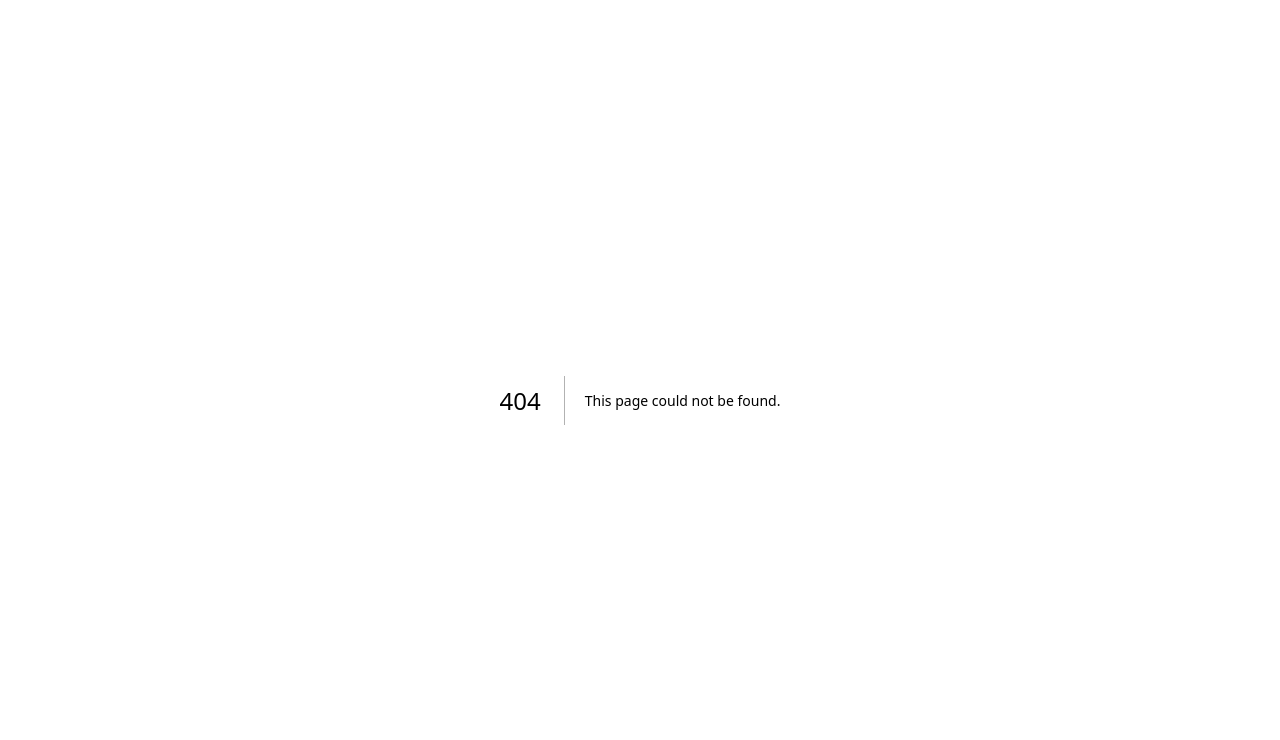
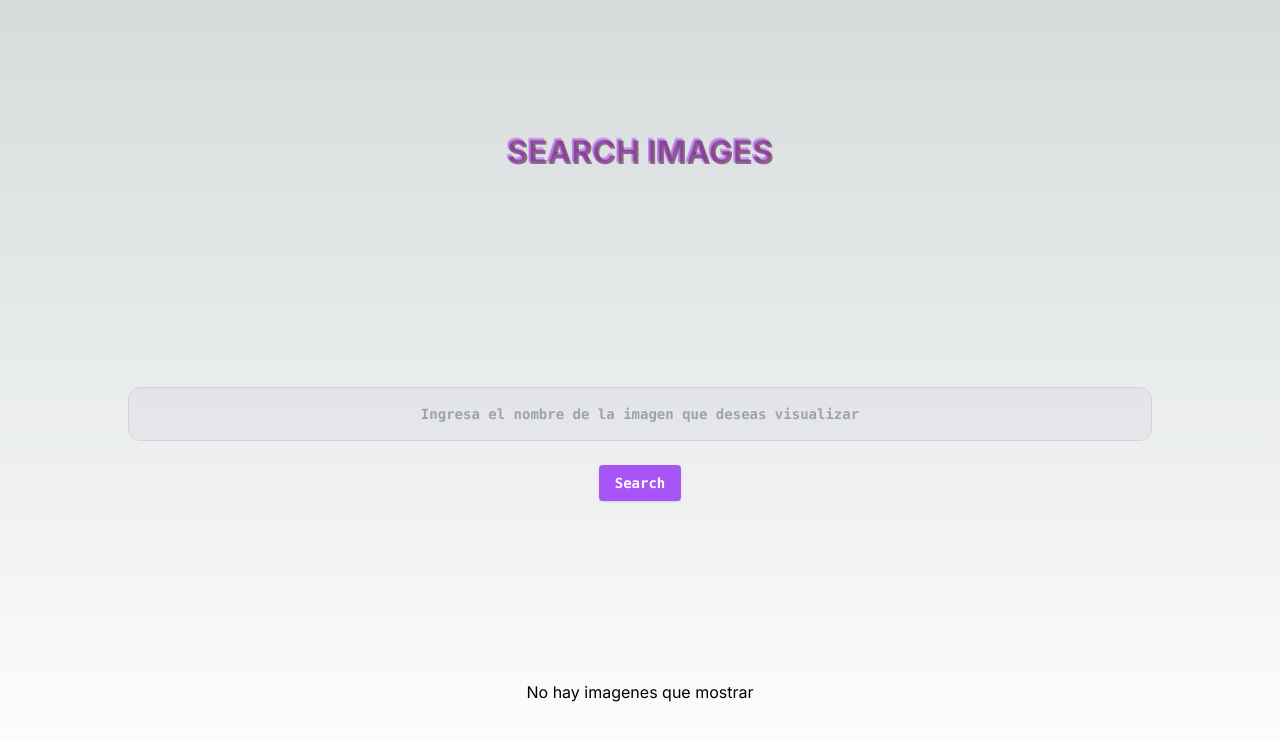
Before and after one commit to LIZGRICAS/app-Nextjs, a Next.js app: page /imgSearch in a window 1280 px wide. Before the commit this address had no page. Shown: the top 740 px of the page. Built offline with nearby package versions, Linux system fonts and the light colour scheme.

Commit message:
app search img

```diff
--- a/src/app/components/Navigation.tsx
+++ /dev/null
@@ -1,25 +0,0 @@
-import React from 'react'
-
-const Links = [{
-    label: 'Home',
-    route: '/'
-  },
-  {
-    label: 'FormSchema',
-    route: '/formSchema'
-  },
-  ]
-
-const Navigation = () => {
-  return (
-    <nav>
-        <ul>
-            <li>
-            home
-            </li>
-        </ul>
-    </nav>
-  )
-}
-
-export default Navigation
--- a/src/app/formSchema/page.tsx
+++ b/src/app/formSchema/page.tsx
@@ -19,7 +19,6 @@ export default function ReactHookFormExample() {
 
   const [userform, setUserform] = useState<User[]>([]);
 
-  const [valid, setValid] = useState<boolean>(false);
 
   const onSubmit = (
     data: User,
--- /dev/null
+++ b/src/app/imgSearch/components/imagesGrid/ImagesGrid.tsx
@@ -0,0 +1,28 @@
+import { Image } from "../../../types/image";
+
+interface ImagesGridProps {
+  images: Image[] | null;
+}
+
+export default function ImagesGrid({ images }: ImagesGridProps) {
+  console.count("images grid");
+
+  console.log(images);
+
+
+  if (images?.length) {
+    return (
+      <div className="pt-8 grid grid-cols-4 gap-4" >
+        {images.map(({ id, alt, src }) => (
+          <div key={id}>
+            <img src={src.portrait} alt="" width={200}
+              height={150}/>
+            <p>{alt}</p>
+          </div>
+        ))}
+      </div>
+    );
+  }
+
+  return <p> No hay imagenes que mostrar</p>;
+}
--- /dev/null
+++ b/src/app/imgSearch/components/searchBar/SearchBar.tsx
@@ -0,0 +1,49 @@
+import { useState, FormEvent, Dispatch } from "react";
+import { isQueryValid } from "./validationsRules";
+import { searchPexelsApi } from "../../../services/pexels.service";
+
+export interface Image {
+  id: number;
+  alt: string;
+  src: {
+    portrait: string;
+  };
+}
+interface SearchBarProps {
+  setImages: Dispatch<Image[]>;
+}
+
+export default function SearchBar({ setImages }: SearchBarProps) {
+  const [query, setQuery] = useState<string>("");
+  const [error, setError] = useState<string>("");
+
+  const handleSubmit = async (e: FormEvent) => {
+    e.preventDefault();
+
+    if (isQueryValid(query)) {
+      const data = await searchPexelsApi(query);
+
+      setImages(data.photos);
+    } else {
+      setError("La query no es valida");
+    }
+  };
+
+  return (
+    <form onSubmit={handleSubmit} className="text-center w-full">
+      <input
+        className="font-mono w-full font-bold text-center left-0 top-0 flex  justify-center border-b border-gray-300 bg-gradient-to-b from-zinc-200 pb-6 pt-8 backdrop-blur-2xl dark:border-neutral-800 dark:bg-zinc-800/30 dark:from-inherit lg:static lg:rounded-xl lg:border lg:bg-gray-200 lg:p-4 lg:dark:bg-zinc-800/30"
+        placeholder="Ingresa el nombre de la imagen que deseas visualizar"
+        value={query}
+        onChange={(e) => setQuery(e.target.value)}
+      />
+      {error && <p>{error}</p>}
+      <button
+        className="mt-6 shadow bg-purple-500 hover:bg-purple-400 focus:shadow-outline focus:outline-none text-white font-bold py-2 px-4 rounded"
+        type="submit"
+      >
+        Search
+      </button>
+    </form>
+  );
+}
--- /dev/null
+++ b/src/app/imgSearch/components/searchBar/validationsRules.ts
@@ -0,0 +1,14 @@
+export const isQueryValid = (query: string): boolean => {
+    if (query.length < 3) {
+        return false;
+    }
+
+    const forbiddenWords = ['sexo', 'otraPalabra'];
+
+    if (forbiddenWords.some(word => query.includes(word))) {
+        return false
+    }
+
+    return true
+
+}
--- /dev/null
+++ b/src/app/imgSearch/page.tsx
@@ -0,0 +1,22 @@
+"use client";
+import { useState } from "react";
+import SearchBar from './components/searchBar/SearchBar'
+import ImagesGrid from './components/imagesGrid/ImagesGrid'
+import { Image } from '../types/image'
+
+
+export default function imgSearch() {
+  const [images, setImages] = useState<Image[] | null>(null)
+
+  return (
+    <div className="flex min-h-screen flex-col items-center justify-between p-24 ">
+      <h1 className="glitch pt-8">SEARCH IMAGES</h1>
+      <header className=" max-w-5xl w-full items-center justify-between font-mono text-sm lg:flex pt-8">
+        <SearchBar setImages={setImages} />
+      </header>
+      <main>
+        <ImagesGrid images={images} />
+      </main>
+    </div>
+  )
+}
--- a/src/app/page.tsx
+++ b/src/app/page.tsx
@@ -12,6 +12,10 @@ export default function Home() {
   {
     label: 'FormSchema',
     route: '/formSchema'
+  },
+  {
+    label: 'imgSearch',
+    route: '/imgSearch'
   },
   ]
   return (
@@ -67,7 +71,7 @@ export default function Home() {
           </p>
 
         </Link>
-        <Link rel="stylesheet" href=""
+        <Link rel="stylesheet" href="/imgSearch"
         className="group rounded-lg border border-transparent px-5 py-4 transition-colors hover:border-gray-300 hover:bg-gray-100 hover:dark:border-neutral-700 hover:dark:bg-neutral-800/30"
           target="_blank">
 
--- /dev/null
+++ b/src/app/services/pexels.service.ts
@@ -0,0 +1,17 @@
+import { stringify } from "querystring";
+
+const API_KEY = process.env.NEXT_PUBLIC_PEXELS_API_KEY;
+
+export const searchPexelsApi = async (query: string) => {
+  const response = await fetch(`https://api.pexels.com/v1/search?query=${query}`, {
+    headers: {
+      Authorization: API_KEY,
+    },
+  });
+
+  const data = await response.json()
+
+  return data;
+}
+
+  //gafdR2iEX4u4A7AAfijiy5pHjqhr2kpc44G4BQqJmc40a9MyqXiSf2Ry
--- /dev/null
+++ b/src/app/types/image.ts
@@ -0,0 +1,8 @@
+export interface Image {
+    id: number;
+    alt: string;
+    src: {
+      portrait: string
+    }
+    url: string;
+  }
```
Also changed, not shown: 1 other file (tests, documents, lock files or other folders).
